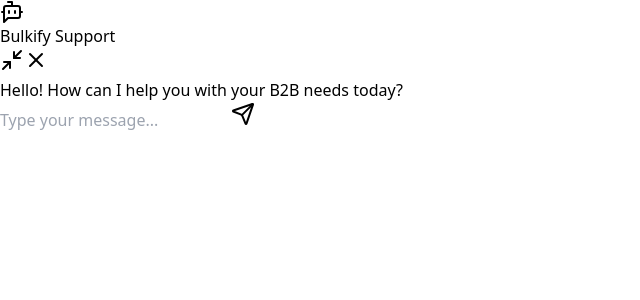
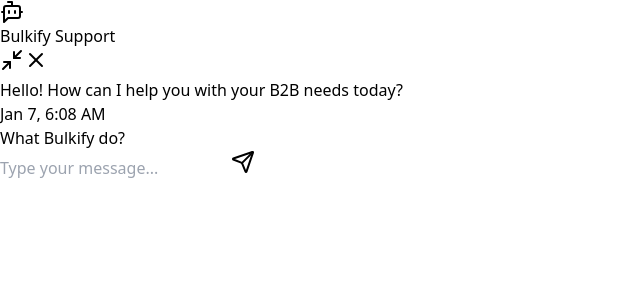
Before and after one commit to sumerishere/ecommerse-b2b, a React (Vite) app in the folder ecommerse-b2b/: page / in a window 1280 px wide. Both pictures are taken after a click on the button 12 px from the left and 12 px from the top of the page. Shown: the top 300 px of the page, without its empty margins (0-640 px from the left). Built offline with nearby package versions, Linux system fonts and the light colour scheme.

Commit message:
done changes

```diff
--- a/ecommerse-b2b/src/components/Chat-bot/ChatBot.jsx
+++ b/ecommerse-b2b/src/components/Chat-bot/ChatBot.jsx
@@ -6,17 +6,56 @@ const ChatbotContainer = () => {
   const [isMinimized, setIsMinimized] = useState(false);
   const [message, setMessage] = useState('');
   const [chatHistory, setChatHistory] = useState([
-    { type: 'bot', content: 'Hello! How can I help you with your B2B needs today?' }
+    {
+      type: 'bot',
+      content: 'Hello! How can I help you with your B2B needs today?',
+      timestamp: new Date(),
+      options: [
+        { text: 'What Bulkify do?', handler: 'showBulkifyInfo' }
+      ]
+    }
   ]);
+
+  const formatTimestamp = (date) => {
+    return date.toLocaleString('en-US', {
+      month: 'short',
+      day: 'numeric',
+      hour: 'numeric',
+      minute: 'numeric',
+      hour12: true
+    });
+  };
+
+  const handleOptionClick = (handler) => {
+    if (handler === 'showBulkifyInfo') {
+      setChatHistory(prev => [...prev,
+        {
+          type: 'user',
+          content: 'What Bulkify do?',
+          timestamp: new Date()
+        },
+        {
+          type: 'bot',
+          content: 'Bulkify is a leading B2B e-commerce platform that connects businesses worldwide. We provide seamless bulk ordering services, competitive wholesale pricing, and reliable supply chain solutions. Our platform helps businesses grow by simplifying procurement and expanding their market reach.',
+          timestamp: new Date()
+        }
+      ]);
+    }
+  };
 
   const handleSend = () => {
     if (message.trim()) {
-      setChatHistory([...chatHistory, { type: 'user', content: message }]);
+      setChatHistory([...chatHistory, {
+        type: 'user',
+        content: message,
+        timestamp: new Date()
+      }]);
       // Simulate bot response
       setTimeout(() => {
         setChatHistory(prev => [...prev, {
           type: 'bot',
-          content: 'Thanks for your message. A customer service representative will respond shortly.'
+          content: 'Thanks for your message. A customer service representative will respond shortly.',
+          timestamp: new Date()
         }]);
       }, 1000);
       setMessage('');
@@ -49,7 +88,7 @@ const ChatbotContainer = () => {
       <div className="bg-blue-600 text-white p-3 rounded-t-lg flex justify-between items-center">
         <div className="flex items-center space-x-2">
           <BotMessageSquare className="w-5 h-5" />
-          <span className="font-medium">Bulkify Support </span>
+          <span className="font-medium">Bulkify Support</span>
         </div>
         <div className="flex space-x-2">
           <button
@@ -72,12 +111,13 @@ const ChatbotContainer = () => {
           {/* Chat Messages */}
           <div className="p-4 h-64 overflow-y-auto space-y-4">
             {chatHistory.map((msg, index) => (
+              <div key={index}>
                 <div
-                key={index}
-                className={`flex ${msg.type}` === 'user' ? 'justify-end' : 'justify-start'}
+                  className={`flex ${msg.type === 'user' ? 'justify-end' : 'justify-start'}`}
                 >
+                  <div className="max-w-[80%]">
                     <div
-                  className={`max-w-80%] p-4 rounded-lg ${
+                      className={`p-3 rounded-lg ${
                         msg.type === 'user'
                           ? 'bg-blue-500 text-white'
                           : 'bg-gray-100 text-gray-800'
@@ -85,6 +125,26 @@ const ChatbotContainer = () => {
                     >
                       {msg.content}
                     </div>
+                    <div className={`text-xs text-gray-500 mt-1 ${
+                      msg.type === 'user' ? 'text-right' : 'text-left'
+                    }`}>
+                      {formatTimestamp(msg.timestamp)}
+                    </div>
+                  </div>
+                </div>
+                {msg.options && (
+                  <div className="mt-2">
+                    {msg.options.map((option, optionIndex) => (
+                      <button
+                        key={optionIndex}
+                        onClick={() => handleOptionClick(option.handler)}
+                        className="mt-2 px-4 py-2 bg-blue-100 text-blue-600 rounded-lg hover:bg-blue-200 transition-colors"
+                      >
+                        {option.text}
+                      </button>
+                    ))}
+                  </div>
+                )}
               </div>
             ))}
           </div>
```
Lines whose indentation alone changed are shown as unchanged.
